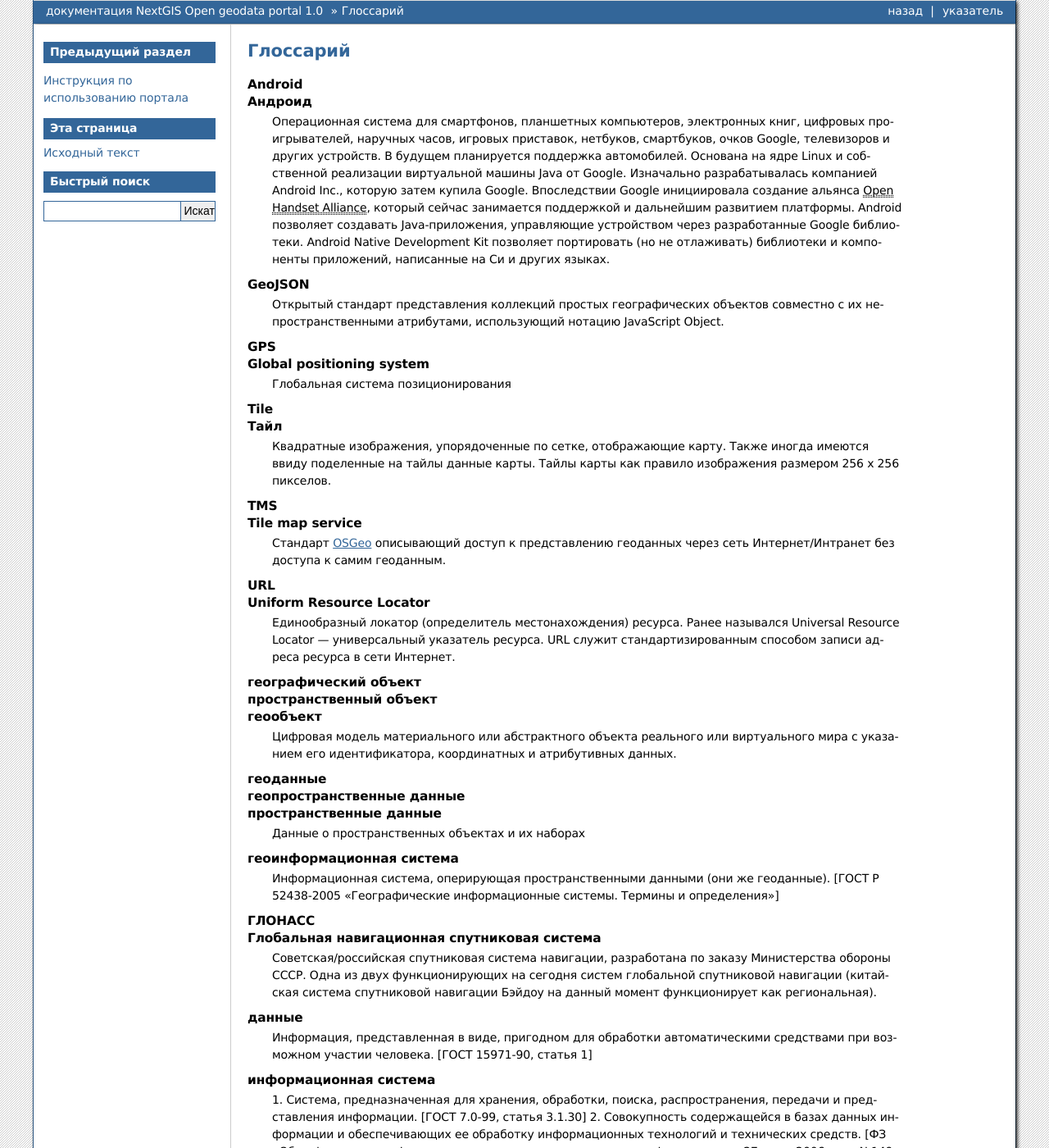
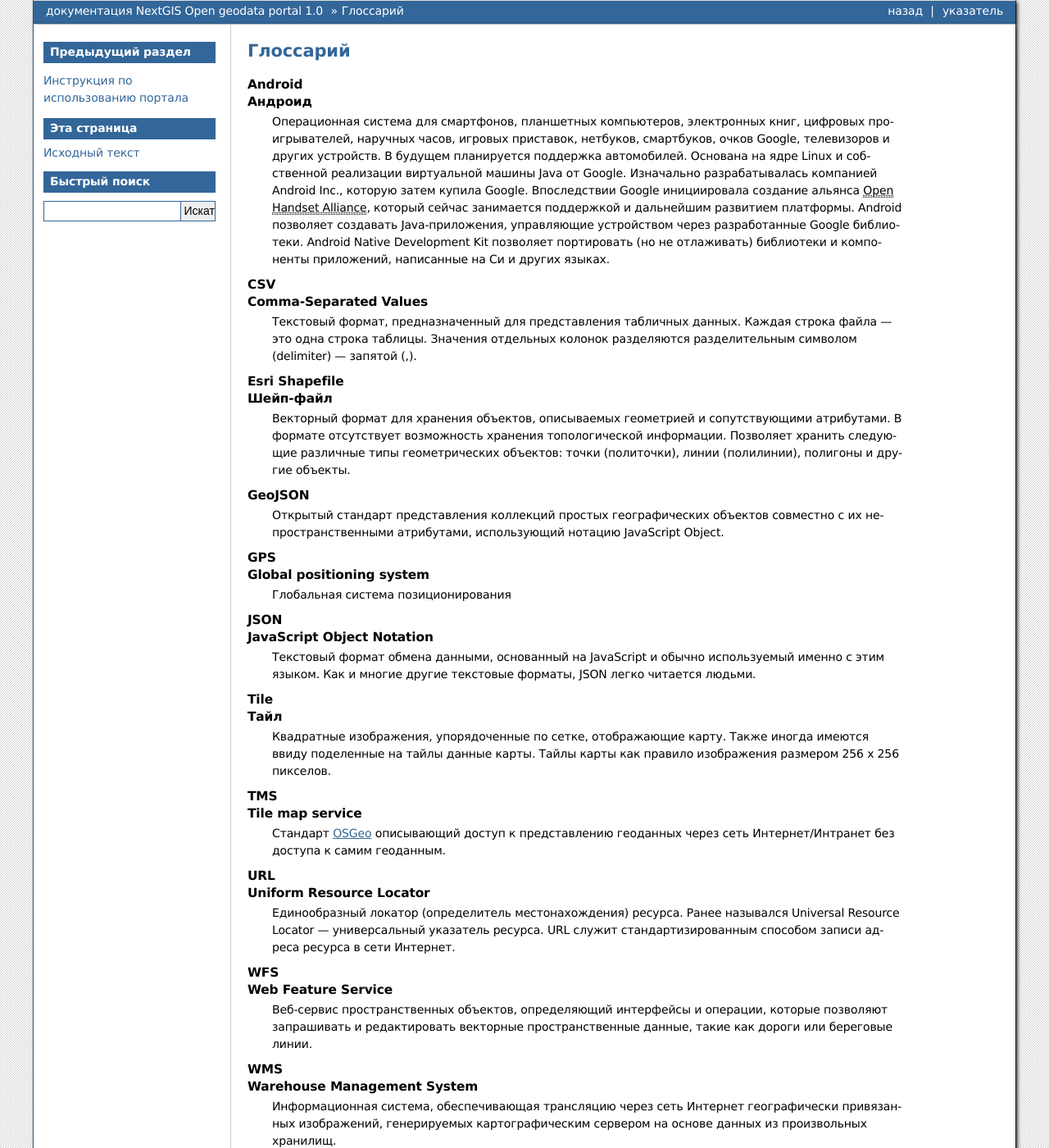
Before and after one commit to nextgis/docs_ogportal, a Sphinx documentation site: the page built from source/glossary.rst, in a window 1280 px wide and 1400 px high. Shown: the whole window at 82% size. Built offline with Sphinx 7.4.7, drawn with Linux system fonts in a browser that asks for light colours; formulas are drawn with MathJax 3.

Commit message:
актуализация глоссария

```diff
--- a/source/glossary.rst
+++ b/source/glossary.rst
@@ -89,3 +89,34 @@
       Квадратные изображения, упорядоченные по сетке, отображающие карту. Также иногда
       имеются ввиду поделенные на тайлы данные карты. Тайлы карты как правило изображения
       размером 256 x 256 пикселов.
+
+   Esri Shapefile
+   Шейп-файл
+      Векторный формат для хранения объектов, описываемых геометрией и сопутствующими
+      атрибутами. В формате отсутствует возможность хранения топологической информации.
+      Позволяет хранить следующие различные типы геометрических объектов: точки (политочки),
+      линии (полилинии), полигоны и другие объекты.
+
+   JSON
+   JavaScript Object Notation
+      Текстовый формат обмена данными, основанный на JavaScript и обычно используемый
+      именно с этим языком. Как и многие другие текстовые форматы, JSON легко читается
+      людьми.
+
+   CSV
+   Comma-Separated Values
+      Текстовый формат, предназначенный для представления табличных данных. Каждая
+      строка файла — это одна строка таблицы. Значения отдельных колонок разделяются
+      разделительным символом (delimiter) — запятой (,).
+
+   WFS
+   Web Feature Service
+      Веб-сервис пространственных объектов, определяющий интерфейсы и операции,
+      которые позволяют запрашивать и редактировать векторные пространственные данные,
+      такие как дороги или береговые линии.
+
+   WMS
+   Warehouse Management System
+      Информационная система, обеспечивающая трансляцию через сеть Интернет географически
+      привязанных изображений, генерируемых картографическим сервером на основе данных
+      из произвольных хранилищ.
```
Also changed, not shown: source/user.rst (+2 -37 lines).
